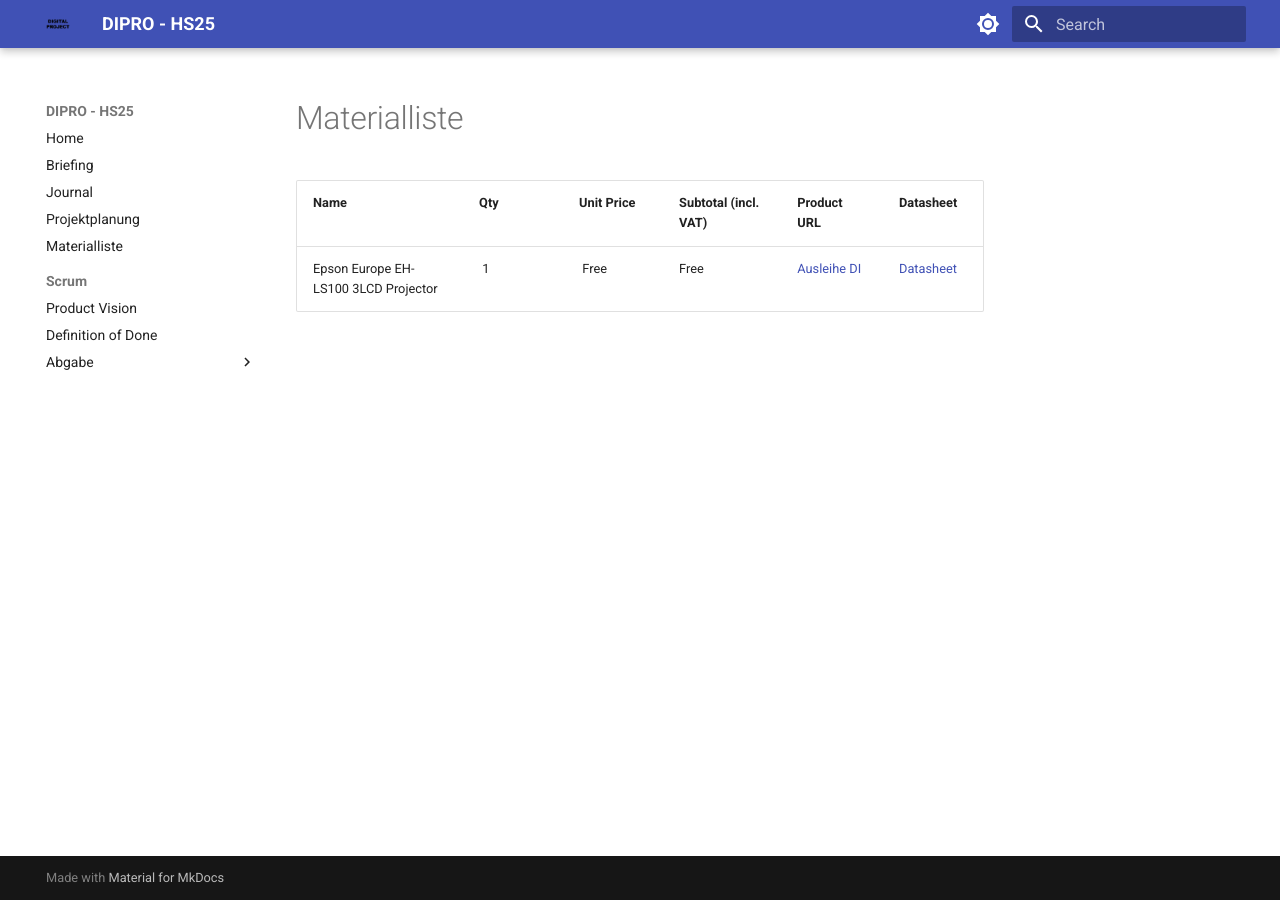
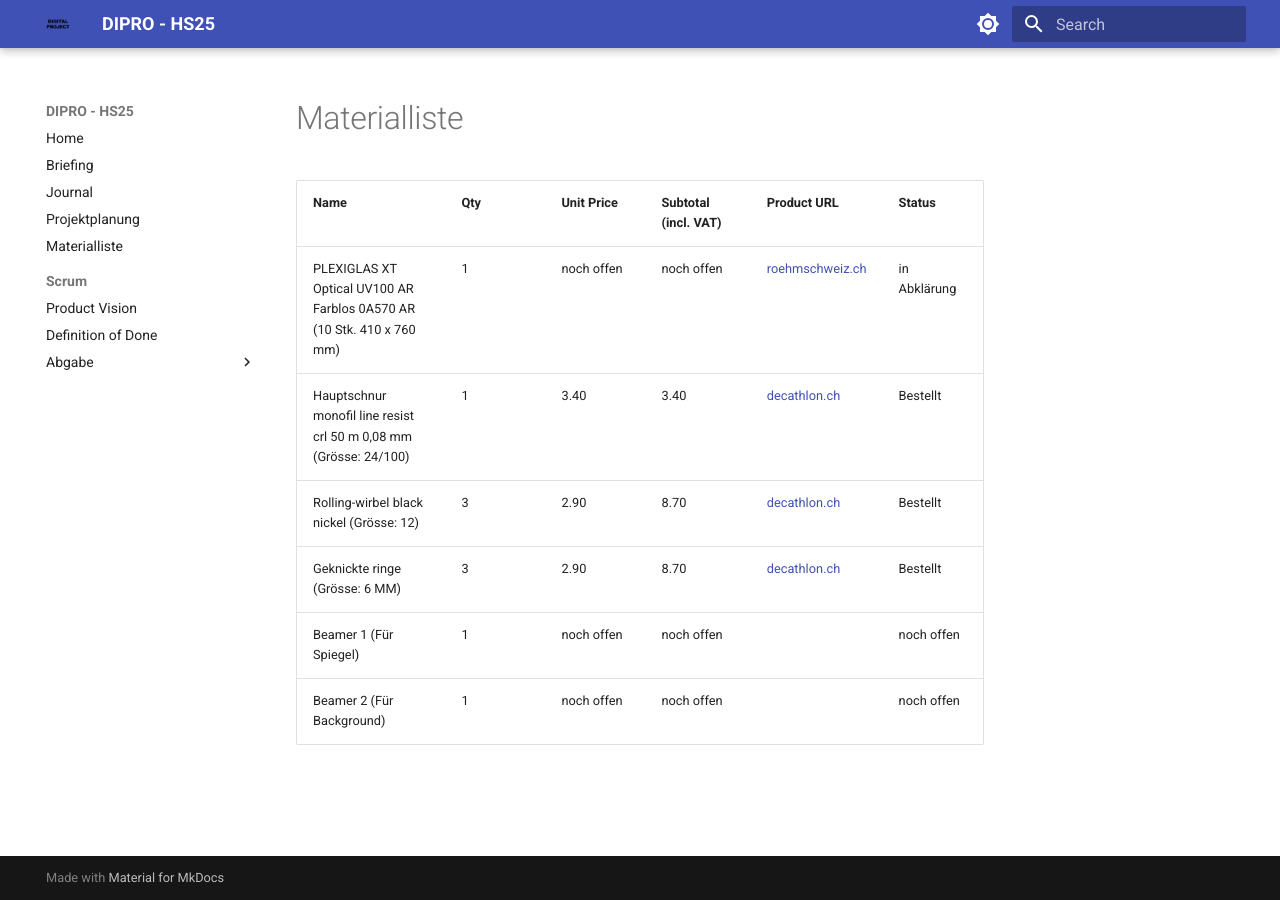
Before and after one commit to YanisDeplazes/dipro, an MkDocs documentation site: the page built from docs/materialliste/index.md, in a window 1280 px wide. Built offline with MkDocs 1.6.1 and Material for MkDocs 9.7.7, drawn with Linux system fonts in a browser that asks for light colours.

Commit message:
Update index.md

```diff
--- a/docs/materialliste/index.md
+++ b/docs/materialliste/index.md
@@ -1,5 +1,10 @@
 # Materialliste
 
-| Name                                 | Qty | Unit Price | Subtotal (incl. VAT) | Product URL                                                                                | Datasheet                                                                                      |
-| ------------------------------------ | --- | ---------- | -------------------- | ------------------------------------------------------------------------------------------ | ---------------------------------------------------------------------------------------------- |
-| Epson Europe EH-LS100 3LCD Projector |  1  |  Free      | Free                 | [Ausleihe DI](https://ausleihe.hslu.ch/borrow/models/5154a3ec-48f5-5e6d-a3ce-55456b507e37) | [Datasheet](https://www.jarcomputers.com/images/custom/docs/EH-LS100-datasheet-1621429804.pdf) |
+| Name                                                                  | Qty | Unit Price | Subtotal (incl. VAT) | Product URL                                                                                                                          | Status       |
+| --------------------------------------------------------------------- | --- | ---------- | -------------------- | ------------------------------------------------------------------------------------------------------------------------------------ | ------------ |
+| PLEXIGLAS XT Optical UV100 AR Farblos 0A570 AR (10 Stk. 410 x 760 mm) | 1   | noch offen | noch offen           | [roehmschweiz.ch](https://www.roehmschweiz.ch/produkte/platten/plexiglas/optical/farblos-0a570-ar)                                   | in Abklärung |
+| Hauptschnur monofil line resist crl 50 m 0,08 mm (Grösse: 24/100)     | 1   | 3.40       | 3.40                 | [decathlon.ch](https://www.decathlon.ch/de/p/hauptschnur-monofil-line-resist-crl-50-m-0-08-mm/_/R-p-328705?mc=8604176&c=leinenbeige) | Bestellt     |
+| Rolling-wirbel black nickel (Grösse: 12)                              | 3   | 2.90       | 8.70                 | [decathlon.ch](https://www.decathlon.ch/de/p/rolling-wirbel-black-nickel/_/R-p-350475?mc=8842759&c=schwarz)                          | Bestellt     |
+| Geknickte ringe (Grösse: 6 MM)                                        | 3   | 2.90       | 8.70                 | [decathlon.ch](https://www.decathlon.ch/de/p/geknickte-ringe/_/R-p-350558?mc=8842999&c=grau)                                         | Bestellt     |
+| Beamer 1 (Für Spiegel)                                                | 1   | noch offen | noch offen           |                                                                                                                                      | noch offen   |
+| Beamer 2 (Für Background)                                             | 1   | noch offen | noch offen           |                                                                                                                                      | noch offen   |
```
